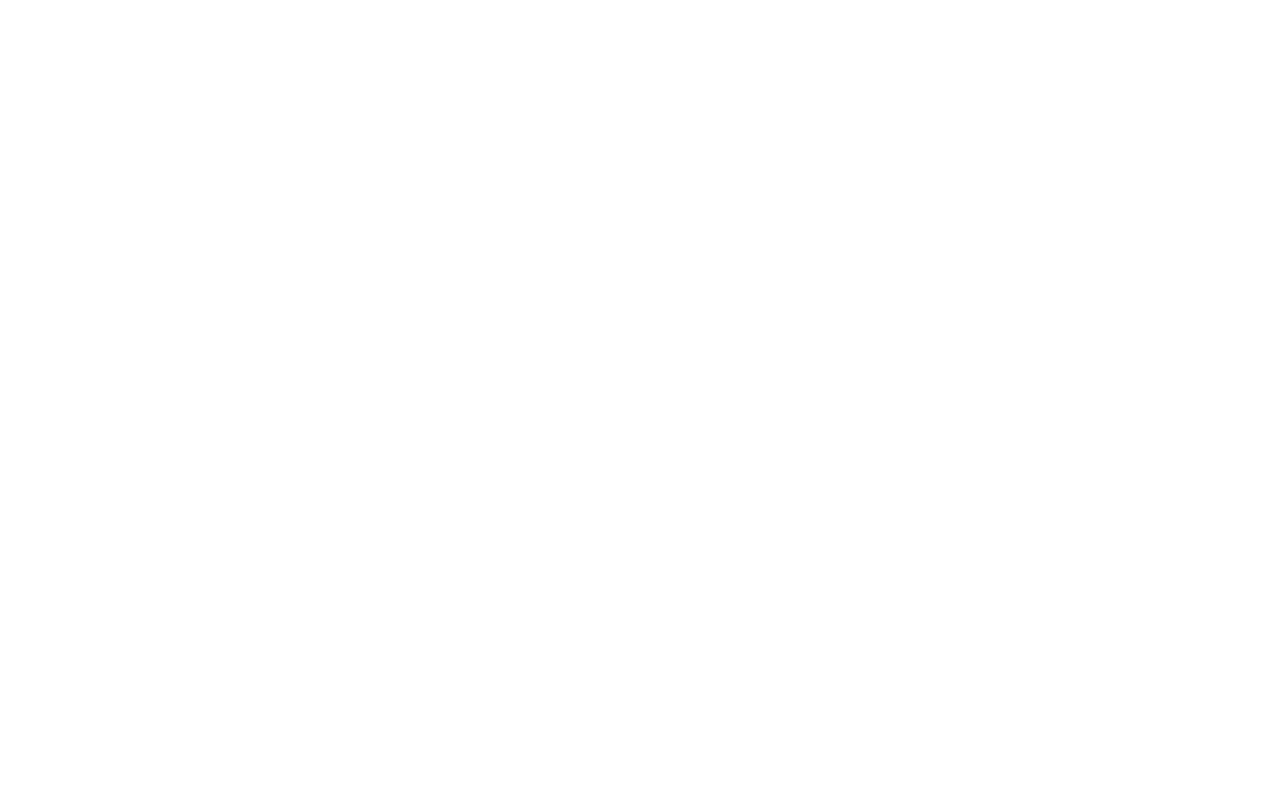
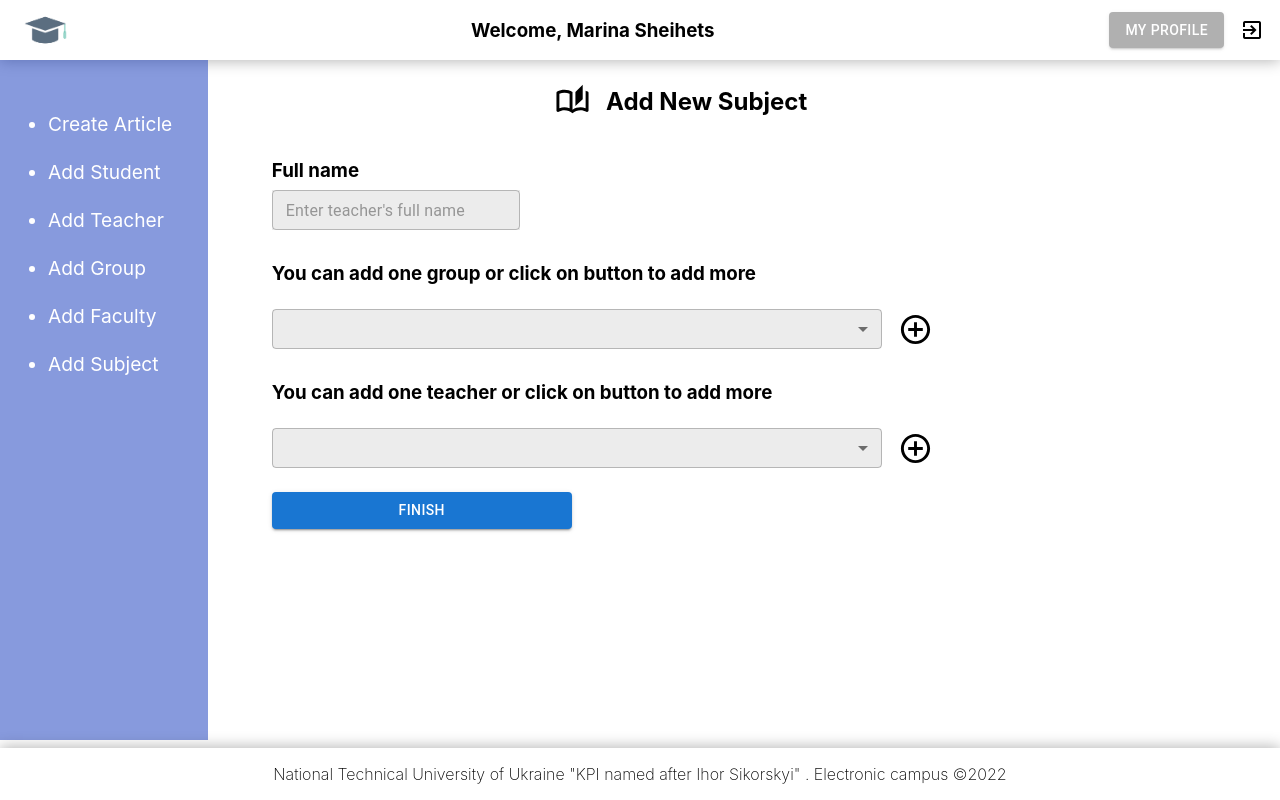
Before and after one commit to marina-sheigets/campus-client, a React (Create React App) app: page /new/subject in a window 1280 px wide. Before the commit this address had no page. Built offline with nearby package versions, Linux system fonts and the light colour scheme.

Commit message:
feat: add createNewSubject page

```diff
--- a/src/App.tsx
+++ b/src/App.tsx
@@ -5,6 +5,7 @@
 import CreateNewFaculty from './pages/Admin/CreateNewFaculty/CreateNewFaculty';
 import CreateNewGroup from './pages/Admin/CreateNewGroup/CreateNewGroup';
 import CreateNewStudent from './pages/Admin/CreateNewStudent/CreateNewStudent';
+import CreateNewSubject from './pages/Admin/CreateNewSubject/CreateNewSubject';
 import CreateNewTeacher from './pages/Admin/CreateNewTeacher/CreateNewTeacher';
 import Login from './pages/Login/Login';
 
@@ -18,6 +19,7 @@
 				<Route path='/new/teacher' element={<CreateNewTeacher />} />
 				<Route path='/new/group' element={<CreateNewGroup />} />
 				<Route path='/new/faculty' element={<CreateNewFaculty />} />
+				<Route path='/new/subject' element={<CreateNewSubject />} />
 			</Routes>
 		</BrowserRouter>
 	);
--- /dev/null
+++ b/src/pages/Admin/CreateNewSubject/Content.tsx
@@ -0,0 +1,108 @@
+import { Button, MenuItem, Select, TextField } from '@mui/material';
+import React from 'react';
+import styled from 'styled-components';
+import CreatePageTitle from '../../../components/__atoms__/CreatePageTitle/CreatePageTitle';
+import CreatePageWrapper from '../../../components/__atoms__/CreatePageWrapper/CreatePageWrapper';
+import Forms from '../../../components/__atoms__/Forms/Forms';
+import TitleBox from '../../../components/__atoms__/TitleBox/TitleBox';
+import theme from '../../../constants/globalStyles';
+import AutoStoriesOutlinedIcon from '@mui/icons-material/AutoStoriesOutlined';
+import LabelBox from '../../../components/__features__/LabelBox/LabelBox';
+import Form from '../../../components/__atoms__/Form/Form';
+import AddCircleOutlineOutlinedIcon from '@mui/icons-material/AddCircleOutlineOutlined';
+
+function Content() {
+	return (
+		<CreatePageWrapper>
+			<TitleBox>
+				<CreatePageTitle>
+					<AutoStoriesOutlinedIcon fontSize='large' />
+					Add New Subject
+				</CreatePageTitle>
+			</TitleBox>
+
+			<Forms>
+				<FormBox>
+					<StyledForm>
+						<LabelBox label={'Full name'} />
+						<TextField size='small' placeholder={"Enter teacher's full name "} />
+					</StyledForm>
+				</FormBox>
+				<LinkForm>
+					<LabelBox label={'You can add one group or click on button to add more'} />
+					<LinkBox>
+						<StyledSelect
+							size='small'
+							placeholder='Select group'
+							value={''}
+							onChange={() => {}}>
+							{[].map((year, index) => (
+								<MenuItem key={index}>{year}</MenuItem>
+							))}
+						</StyledSelect>
+						<AddCircleOutlineOutlinedIcon fontSize='large' />
+					</LinkBox>
+				</LinkForm>
+				<LinkForm>
+					<LabelBox label={'You can add one teacher or click on button to add more'} />
+					<LinkBox>
+						<StyledSelect
+							size='small'
+							placeholder='Select teacher'
+							value={''}
+							onChange={() => {}}>
+							{[].map((year, index) => (
+								<MenuItem key={index}>{year}</MenuItem>
+							))}
+						</StyledSelect>
+						<AddCircleOutlineOutlinedIcon fontSize='large' />
+					</LinkBox>
+				</LinkForm>
+			</Forms>
+			<FinishButton variant='contained'>Finish</FinishButton>
+		</CreatePageWrapper>
+	);
+}
+
+const StyledForm = styled(Form)`
+	.MuiInputBase-input {
+		background: ${theme.background.black.light};
+		border: none;
+	}
+`;
+
+const LinkBox = styled('div')`
+	width: 100%;
+	justify-content: space-between;
+	display: flex;
+	gap: 1rem;
+	align-items: center;
+	svg {
+		cursor: pointer;
+	}
+	.MuiInputBase-input {
+		background: ${theme.background.black.light};
+		border: none;
+	}
+`;
+
+const StyledSelect = styled(Select)`
+	flex: 8;
+`;
+
+const LinkForm = styled(Form)`
+	gap: 1rem;
+	width: 70%;
+`;
+
+const FormBox = styled('div')`
+	display: flex;
+	justify-content: space-between;
+`;
+
+const FinishButton = styled(Button)`
+	width: 300px;
+	margin-top: 2rem;
+	margin-bottom: 1rem;
+`;
+export default Content;
--- /dev/null
+++ b/src/pages/Admin/CreateNewSubject/CreateNewSubject.tsx
@@ -0,0 +1,29 @@
+import React from 'react';
+import styled from 'styled-components';
+import Footer from '../../../components/__molecules__/Footer/Footer';
+import Header from '../../../components/__molecules__/Header/Header';
+import LeftSideBar from '../../../components/__molecules__/LeftSideBar/LeftSideBar';
+import Content from './Content';
+
+function CreateNewSubject() {
+	return (
+		<Wrapper>
+			<Header />
+			<Main>
+				<LeftSideBar />
+				<Content />
+			</Main>
+			<Footer />
+		</Wrapper>
+	);
+}
+const Wrapper = styled('div')`
+	width: 100vw;
+	height: 100vh;
+`;
+
+const Main = styled('main')`
+	display: flex;
+`;
+
+export default CreateNewSubject;
```
